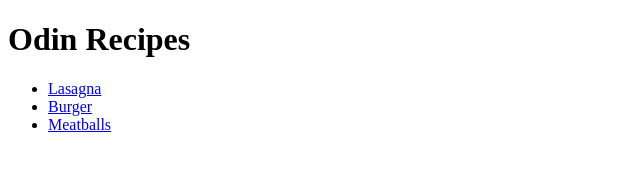
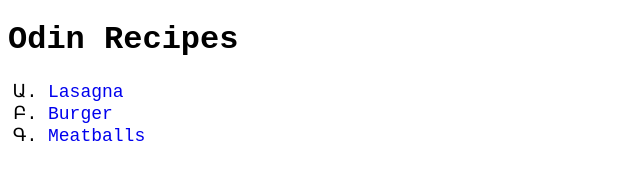
Before and after one commit to ossianhempel/odin-foundations, a plain HTML site: page recipes-project/index.html in a window 1280 px wide. Shown: the whole page, without its empty margins (0-640 px from the left). Drawn offline with Linux system fonts and the light colour scheme.

Commit message:
feat: add css

```diff
--- a/recipes-project/index.html
+++ b/recipes-project/index.html
@@ -3,19 +3,20 @@
 <head>
     <meta charset="UTF-8">
     <meta name="viewport" content="width=device-width, initial-scale=1.0">
+    <link rel="stylesheet" href="styles.css">
     <title>Recipes</title>
 </head>
 <body>
     <h1>Odin Recipes</h1>
-    <ul>
-        <li>
-            <a href="recipes/lasagna.html">Lasagna</a>
+    <ul id="recipe-list">
+        <li class="recipe-list-item">
+            <a class="recipe-list-item-link" href="recipes/lasagna.html">Lasagna</a>
         </li>
-        <li>
-            <a href="recipes/burger.html">Burger</a>
+        <li class="recipe-list-item">
+            <a class="recipe-list-item-link" href="recipes/burger.html">Burger</a>
         </li>
-        <li>
-            <a href="recipes/meatballs.html">Meatballs</a>
+        <li class="recipe-list-item">
+            <a class="recipe-list-item-link" href="recipes/meatballs.html">Meatballs</a>
         </li>
     </ul>
 </body>
--- /dev/null
+++ b/recipes-project/styles.css
@@ -0,0 +1,27 @@
+/* general */
+* {
+    font-family: 'Courier New', Courier, monospace;
+}
+
+a {
+    text-decoration: none;
+}
+a:hover {
+    color: red
+}
+
+p, a, div, li {
+    font-size: 18px;
+}
+
+
+
+
+/* index */
+#recipe-list {
+    list-style: armenian;
+}
+
+.recipe-list-item {
+
+}
```
Also changed, not shown: recipes-project/recipes/burger.html (+1 -0 lines), recipes-project/recipes/lasagna.html (+1 -0 lines), recipes-project/recipes/meatballs.html (+1 -0 lines), 1 other file.
